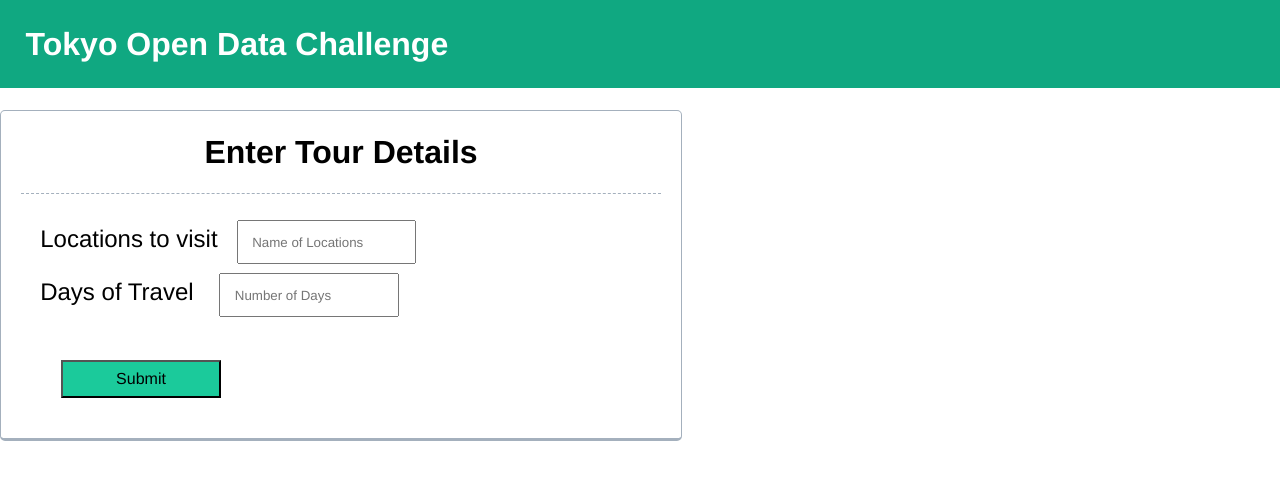
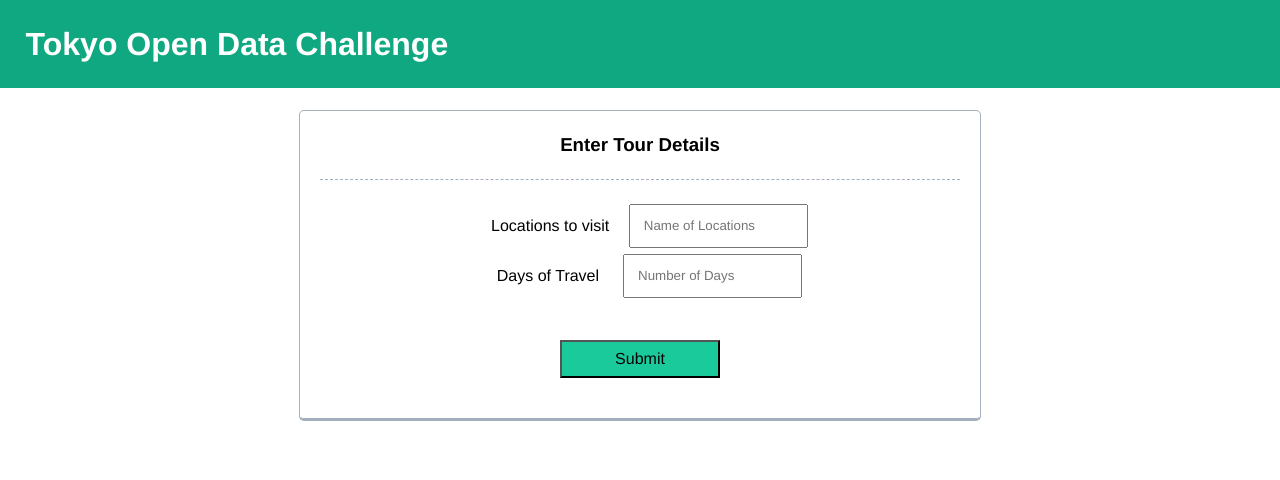
Before and after one commit to Anshul2166/Tokyo-Open-Data-Challenge, a React (Create React App) app: page / in a window 1280 px wide. Shown: the top 480 px of the page. Built offline with nearby package versions, Linux system fonts and the light colour scheme.

Commit message:
Modified and corrected the form alignment

```diff
--- a/src/Components/Form/Form.css
+++ b/src/Components/Form/Form.css
@@ -30,7 +30,7 @@
     font-family: Helvetica, Arial, sans-serif;
 }
 label{
-    font-size: 1.5em;
+    font-size: 1em;
     padding: 2%;
     margin: 1%;
 }
@@ -48,3 +48,7 @@
 button:active{
     background: #10A881;
 }
+
+div{
+    text-align: center;
+}
--- a/src/Components/Form/Form.js
+++ b/src/Components/Form/Form.js
@@ -29,7 +29,7 @@
         <h1 className="Head"> Tokyo Open Data Challenge</h1>
         <form onSubmit={this.handleSubmit}>
           <div className="Outer">
-            <h1 className="Title">Enter Tour Details</h1>
+            <h3 className="Title">Enter Tour Details</h3>
             <div>
               <label>Locations to visit</label>
               <input
```
Also changed, not shown: 1 other file (tests, documents, lock files or other folders).
